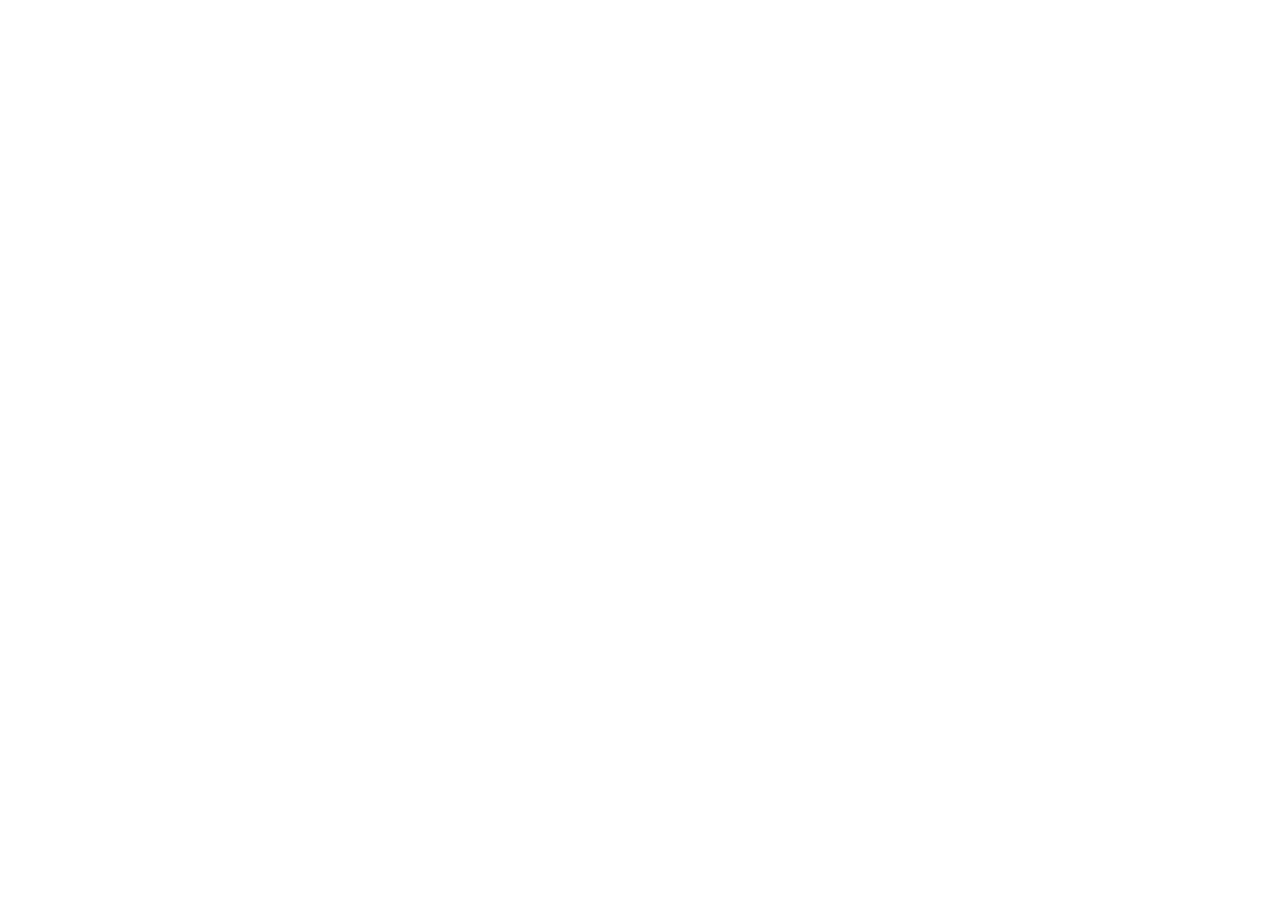
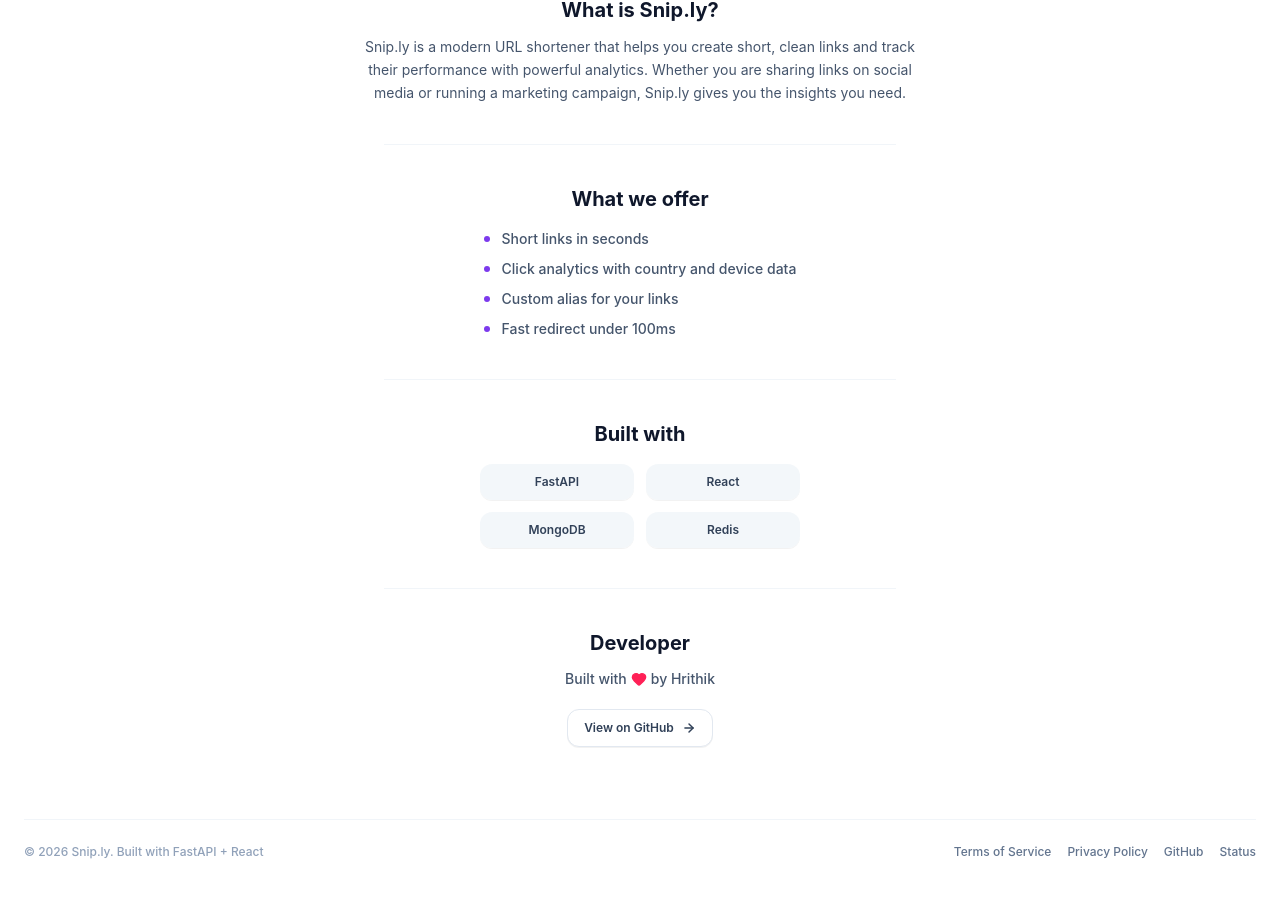
Before and after one commit to hrithik-nonia/snip_ly_frontend, a React (Vite) app: page /aboutPage in a window 1280 px wide. Shown: the part 172-1070 px from the top of the page. Before the commit the page ends 800 px from the top, so only its background shows below. Built offline with nearby package versions, Linux system fonts and the light colour scheme.

Commit message:
about page complete

```diff
--- a/src/App.jsx
+++ b/src/App.jsx
@@ -57,13 +57,13 @@ function App() {
             <Route index element={<LandingPage />} />
             <Route path="/dashBoardPage" element={<DashBoardPage />} />
             <Route path="/analyticsPage" element={<AnalyticsPage />} />
-            <Route path="/aboutPage" element={<AboutPage />} />
           </Route>
           <Route path="/loginPage" element={<LoginPage />} />
           <Route path="/registerPage" element={<RegisterPage />} />
           <Route path="/linkExpiry410Page" element={<LinkExpiry410Page />} />
           <Route path="/notFoundPage" element={<NotFoundPage />} />
           <Route path="/otpPage" element={<OtpPage />} />
+          <Route path="/aboutPage" element={<AboutPage />} />
         </Routes>
       </Suspense>
     </>
--- a/src/components/NavBar.jsx
+++ b/src/components/NavBar.jsx
@@ -24,7 +24,6 @@ export default function Navbar({ onLoginClick, onRegisterClick }) {
   const navLinks = [
     { name: "Home", to: "/" },
     { name: "Dashboard", to: "/dashBoardPage" },
-    { name: "Analytics", to: "/analyticsPage" },
     { name: "About", to: "/aboutPage" },
   ];
 
--- a/src/pages/AboutPage.jsx
+++ b/src/pages/AboutPage.jsx
@@ -1,4 +1,119 @@
-function AboutPage() {
-  return <> about</>;
+import { Heart, ArrowRight } from "lucide-react";
+
+export default function AboutPage({ onGithubClick }) {
+  const currentYear = new Date().getFullYear();
+
+  const offerings = [
+    "Short links in seconds",
+    "Click analytics with country and device data",
+    "Custom alias for your links",
+    "Fast redirect under 100ms",
+  ];
+
+  const techStack = ["FastAPI", "React", "MongoDB", "Redis"];
+
+  return (
+    <div className="min-h-screen bg-white text-slate-800 flex flex-col justify-between py-12 px-4 sm:px-6">
+      {/* Main Content Container */}
+      <main className="max-w-2xl mx-auto w-full text-center space-y-10">
+        {/* Page Title & Subtitle */}
+        <div className="space-y-2">
+          <h1 className="text-3xl sm:text-4xl font-extrabold tracking-tight text-slate-900">
+            About Snip.ly
+          </h1>
+          <p className="text-sm sm:text-base text-slate-500 font-normal">
+            A simple, fast and powerful URL shortener built for everyone.
+          </p>
+        </div>
+
+        {/* Section 1: What is Snip.ly? */}
+        <section className="space-y-3 pt-2">
+          <h2 className="text-xl font-bold text-slate-900">What is Snip.ly?</h2>
+          <p className="text-sm text-slate-600 leading-relaxed max-w-xl mx-auto font-normal">
+            Snip.ly is a modern URL shortener that helps you create short, clean
+            links and track their performance with powerful analytics. Whether
+            you are sharing links on social media or running a marketing
+            campaign, Snip.ly gives you the insights you need.
+          </p>
+        </section>
+
+        <div className="border-t border-slate-100 max-w-lg mx-auto" />
+
+        {/* Section 2: What we offer */}
+        <section className="space-y-4">
+          <h2 className="text-xl font-bold text-slate-900">What we offer</h2>
+          <div className="inline-block text-left">
+            <ul className="space-y-2.5 text-sm text-slate-600 font-medium">
+              {offerings.map((item, idx) => (
+                <li key={idx} className="flex items-center gap-3">
+                  <span className="h-1.5 w-1.5 rounded-full bg-[#7C3AED] shrink-0" />
+                  <span>{item}</span>
+                </li>
+              ))}
+            </ul>
+          </div>
+        </section>
+
+        <div className="border-t border-slate-100 max-w-lg mx-auto" />
+
+        {/* Section 3: Built with */}
+        <section className="space-y-4">
+          <h2 className="text-xl font-bold text-slate-900">Built with</h2>
+          <div className="grid grid-cols-2 gap-3 max-w-xs mx-auto">
+            {techStack.map((tech, idx) => (
+              <div
+                key={idx}
+                className="rounded-xl bg-slate-100/80 py-2.5 px-4 text-xs font-semibold text-slate-700 shadow-2xs"
+              >
+                {tech}
+              </div>
+            ))}
+          </div>
+        </section>
+
+        <div className="border-t border-slate-100 max-w-lg mx-auto" />
+
+        {/* Section 4: Developer */}
+        <section className="space-y-3 pb-6">
+          <h2 className="text-xl font-bold text-slate-900">Developer</h2>
+          <p className="text-sm text-slate-600 font-medium flex items-center justify-center gap-1">
+            <span>Built with</span>
+            <Heart className="h-4 w-4 text-rose-500 fill-rose-500 inline" />
+            <span>by Hrithik</span>
+          </p>
+
+          <div className="pt-2">
+            <button
+              type="button"
+              onClick={onGithubClick}
+              className="inline-flex items-center gap-2 rounded-xl border border-slate-200 bg-white px-4 py-2.5 text-xs font-semibold text-slate-700 shadow-2xs hover:bg-slate-50 transition-colors focus:outline-none"
+            >
+              <span>View on GitHub</span>
+              <ArrowRight className="h-3.5 w-3.5 stroke-[2.5]" />
+            </button>
+          </div>
+        </section>
+      </main>
+
+      {/* Footer Bar */}
+      <footer className="max-w-7xl mx-auto w-full pt-6 border-t border-slate-100 mt-12 flex flex-col sm:flex-row items-center justify-between gap-4 text-xs text-slate-400 font-medium">
+        <p>© {currentYear} Snip.ly. Built with FastAPI + React</p>
+
+        <div className="flex flex-wrap items-center gap-4 text-slate-500">
+          <a href="#terms" className="hover:text-slate-800 transition-colors">
+            Terms of Service
+          </a>
+          <a href="#privacy" className="hover:text-slate-800 transition-colors">
+            Privacy Policy
+          </a>
+          <a href="#github" className="hover:text-slate-800 transition-colors">
+            GitHub
+          </a>
+          <a href="#status" className="hover:text-slate-800 transition-colors">
+            Status
+          </a>
+        </div>
+      </footer>
+    </div>
+  );
 }
-export default AboutPage;
```
